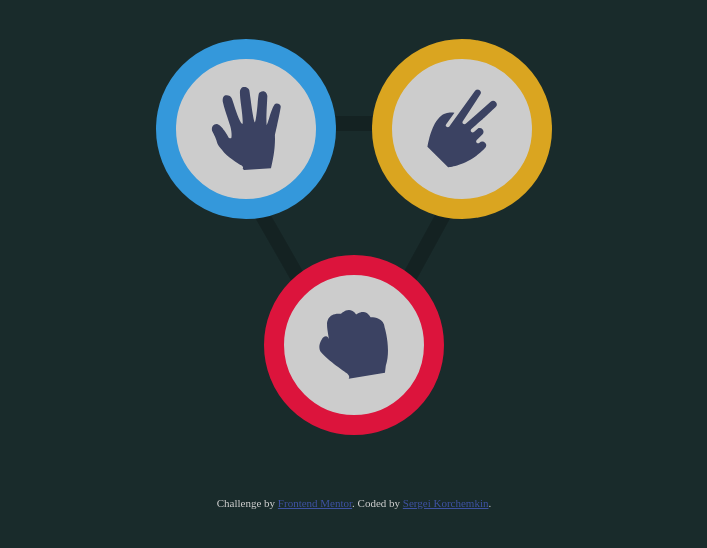
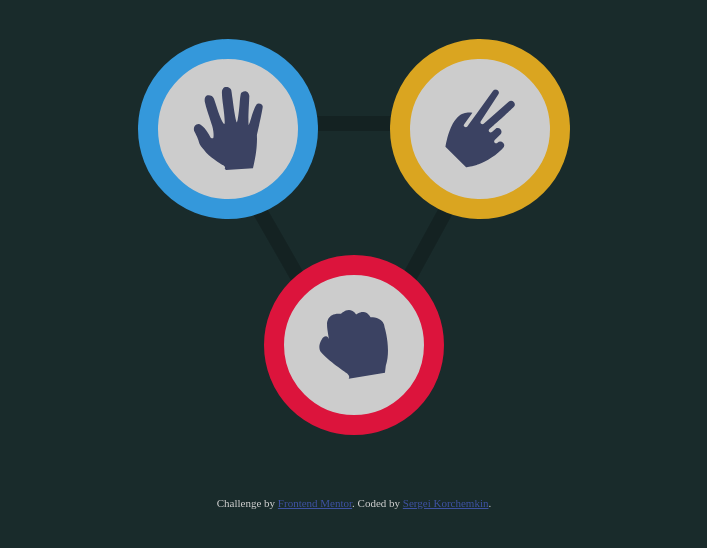
Before and after one commit to Alhxor/rock-paper-scissors, a React app: page / in a window 1280 px wide. Shown: the part 130-678 px from the top of the page, without its empty margins (286-993 px from the left). Built offline with nearby package versions, Linux system fonts and the light colour scheme.

Commit message:
Extract Game component and below, refactor App

```diff
--- a/src/Player.js
+++ b/src/Player.js
@@ -6,19 +6,6 @@ export class Player {
     constructor(name) {
         this.name = name;
         this.action = null;
-    }
-
-    getName() { return this.name }
-
-    getCurrentAction() { return this.action }
-
-    performChosenAction(actions = [], index) {
-        if (!actionsAreValid(actions) || index >= actions.length)
-            return
-
-        const newAction = actions[index]
-        this.action = actions[index]
-        return newAction
     }
 
     performRandomAction(actions = []) {
--- a/src/components/App/App.css
+++ b/src/components/App/App.css
@@ -62,42 +62,3 @@ main {
     height: 60vh;
     margin: 0 auto;
 }
-
-.icon {
-    display: inline-block;
-    position: absolute;
-    width: calc(60px + 10vmin);
-    height: calc(60px + 10vmin);
-    background: #ccc;
-    border-radius: 50%;
-    border-width: 20px;
-    border-style: solid;
-    /* outline: 1px solid red; */
-    left: 50%;
-    top: 50%;
-}
-
-.paper {
-    transform: translateX(-110%) translateY(-120%);
-    border-color: #3498db;
-}
-
-.scissors {
-    transform: translateX(10%) translateY(-120%);
-    right: 20%;
-    border-color: goldenrod;
-}
-
-.rock {
-    transform: translateX(-50%) translateY(0%);
-    border-color: crimson;
-}
-
-.icon img {
-    display: inline-block;
-    position: relative;
-    top: 50%;
-    left: 50%;
-    transform: translateX(-50%) translateY(-50%);
-    width: 50%;
-}
--- a/src/components/App/App.js
+++ b/src/components/App/App.js
@@ -1,13 +1,13 @@
 import './App.css'
 
 import React, { Component } from 'react'
-import { Player } from '../../Player'
-import { calculateScore } from '../../logic'
 
-import { ACTIONS, GAME_STATUS } from '../../data/constants'
+import { Game } from '../Game/Game'
 
-const { NOT_STARTED, IN_PROGRESS, FINISHED } = GAME_STATUS
+import { ACTIONS } from '../../data/constants'
 const { ROCK, PAPER, SCISSORS } = ACTIONS
+
+import { calculateScore, getRandomAction } from '../../logic'
 
 const imgPath = '../../../images/';
 
@@ -16,71 +16,47 @@ class App extends Component {
         super()
 
         this.state = {
-            status: NOT_STARTED,
-            player: new Player('Player'),
-            opponent: new Player('Opponent'),
             score: 0, // +1 for player wins, -1 for opponent wins, 0 for draws
-            winCondition: 3, // game ends on score = abs(winCondition)
-            turnHistory: [], // can store state history here
-
-            // Children UI state
-            startButtonEnabled: true,
-            turnButtonEnabled: false,
-            winner: ''
+            gameResult: '',
+            pcAction: '',
+            playerAction: null
+            // turnHistory: [], // can store state history here
         }
     }
 
-    startGame() {
+    announceWinner(playerChoice) {
+        const opponentChoice = getRandomAction()
+        const roundScore = calculateScore(playerChoice, opponentChoice)
+        const newScore = this.state.score + roundScore
+
+        let result = ''
+        switch(roundScore) {
+            case 1: result = 'You win!'; break
+            case 0: result = 'Draw!'; break
+            case -1: result = 'You lose!'; break
+            default: result = 'Unknown result'
+        }
+
         this.setState({
-            status: IN_PROGRESS,
-            winner: '',
-            startButtonEnabled: false,
-            turnButtonEnabled: true
+            score: newScore,
+            gameResult: result,
+            playerAction: playerChoice,
+            pcAction: opponentChoice
         })
     }
 
-    finishGame() {
-        const { player, opponent, score } = this.state
-        const winner = (score > 0) ? player : opponent
-
+    newRound() {
         this.setState({
-            status: FINISHED,
-            startButtonEnabled: true,
-            turnButtonEnabled: false,
-            winner: winner.getName()
+            gameResult: ''
         })
-    }
-
-    newTurn() {
-        const { player, opponent } = this.state
-        const actions = [ROCK, PAPER, SCISSORS]
-        player.performRandomAction(actions)
-        opponent.performRandomAction(actions)
-
-        this.updateScore()
-    }
-
-    updateScore() {
-        const { player, opponent, score, winCondition } = this.state
-        const action1 = player.getCurrentAction()
-        const action2 = opponent.getCurrentAction()
-
-        const newScore = score + calculateScore(action1, action2)
-        this.setState({ score: newScore })
-
-        if (Math.abs(newScore) >= winCondition) // normally should not be '>'
-            this.finishGame()
     }
 
     render() {
         const {
-            startButtonEnabled,
-            turnButtonEnabled,
-            player,
-            opponent,
-            status,
             score,
-            winner
+            gameResult,
+            pcAction,
+            playerAction
          } = this.state
 
         return (<>
@@ -92,29 +68,15 @@ class App extends Component {
                 </div>
             </header>
             <main style={{backgroundImage: `url(${imgPath}bg-triangle.svg)`}}>
-                <a className='icon paper'>
-                    <img src={`${imgPath}icon-paper.svg`} />
-                </a>
-
-                <a className='icon scissors'>
-                    <img src={`${imgPath}icon-scissors.svg`} />
-                </a>
-
-                <a className='icon rock'>
-                    <img src={`${imgPath}icon-rock.svg`} />
-                </a>
-                {/*<p>Game state: {status}</p>
-                <p>{player.getName()} vs. {opponent.getName()}</p>
-                <p>{player.getCurrentAction()} vs. {opponent.getCurrentAction()}</p>
-                <button onClick={() => this.startGame()}
-                        disabled={!startButtonEnabled}>
-                    Start game
-                </button>
-                <button onClick={() => this.newTurn()}
-                        disabled={!turnButtonEnabled}>
-                    Next round
-                </button>
-                <p>Winner: {winner}</p>*/}
+                <Game
+                    actions={ACTIONS}
+                    imgPath={imgPath}
+                    gameResult={gameResult}
+                    playerAction={playerAction}
+                    opponentAction={pcAction}
+                    chooseAction={(choice) => this.announceWinner(choice)}
+                    playAgain={() => this.newRound()}
+                />
             </main>
             <footer>
             </footer>
--- /dev/null
+++ b/src/components/Choice/Choice.js
@@ -0,0 +1,10 @@
+import React from 'react'
+
+export function Choice(props) {
+    const { className, image, onClick } = props;
+    return (
+        <a className={className} onClick={() => onClick()}>
+            <img src={image} />
+        </a>
+    )
+}
--- /dev/null
+++ b/src/components/Game/Game.css
@@ -0,0 +1,37 @@
+.icon {
+    display: inline-block;
+    position: absolute;
+    width: calc(60px + 10vmin);
+    height: calc(60px + 10vmin);
+    background: #ccc;
+    border-radius: 50%;
+    border-width: 20px;
+    border-style: solid;
+    cursor: pointer;
+    left: 50%;
+    top: 50%;
+}
+
+.icon img {
+    display: inline-block;
+    position: relative;
+    top: 50%;
+    left: 50%;
+    transform: translate(-50%, -50%);
+    width: 50%;
+}
+
+.paper {
+    transform: translate(-120%, -120%);
+    border-color: #3498db;
+}
+
+.scissors {
+    transform: translate(20%, -120%);
+    border-color: goldenrod;
+}
+
+.rock {
+    transform: translate(-50%, 0%);
+    border-color: crimson;
+}
--- /dev/null
+++ b/src/components/Game/Game.js
@@ -0,0 +1,56 @@
+import React from 'react'
+import './Game.css'
+
+import {Choice} from '../Choice/Choice'
+
+export function Game(props) {
+    const { actions, imgPath, gameResult, playerAction, opponentAction,
+            chooseAction, playAgain } = props
+    const { PAPER, SCISSORS, ROCK } = actions
+
+    const images = {
+        [PAPER]: `${imgPath}icon-paper.svg`,
+        [SCISSORS]: `${imgPath}icon-scissors.svg`,
+        [ROCK]: `${imgPath}icon-rock.svg`
+    }
+
+    const choices = (<>
+        <Choice
+            onClick={() => chooseAction(PAPER)}
+            className='icon paper'
+            image={images.PAPER}
+        />
+        <Choice
+            onClick={() => chooseAction(SCISSORS)}
+            className='icon scissors'
+            image={images.SCISSORS}
+        />
+        <Choice
+            onClick={() => chooseAction(ROCK)}
+            className='icon rock'
+            image={images.ROCK}
+        />
+    </>)
+
+    const result = (<>
+        <Choice
+            onClick={() => ''}
+            className='icon big'
+            image={images[playerAction]}
+        />
+
+        <div className='winner'>{gameResult}</div>
+        <button onClick={() => playAgain()}>Play again</button>
+
+        <Choice
+            onClick={() => ''}
+            className='icon big'
+            image={images[opponentAction]}
+        />
+
+    </>)
+
+    if (gameResult)
+        return result
+    return choices
+}
--- a/src/logic.js
+++ b/src/logic.js
@@ -20,6 +20,6 @@ export function calculateScore(action1, action2) {
 }
 
 export function getRandomAction() {
-    const actionList = [ROCK, PAPER, SCISSORS];
-    return actionList[Math.floor(Math.random() * actionList.length)]
+    const actions = [ROCK, PAPER, SCISSORS]
+    return actions[Math.floor(Math.random() * actions.length)]
 }
```
Also changed, not shown: src/components/App/App-stash.js (added, +43 -0 lines).
